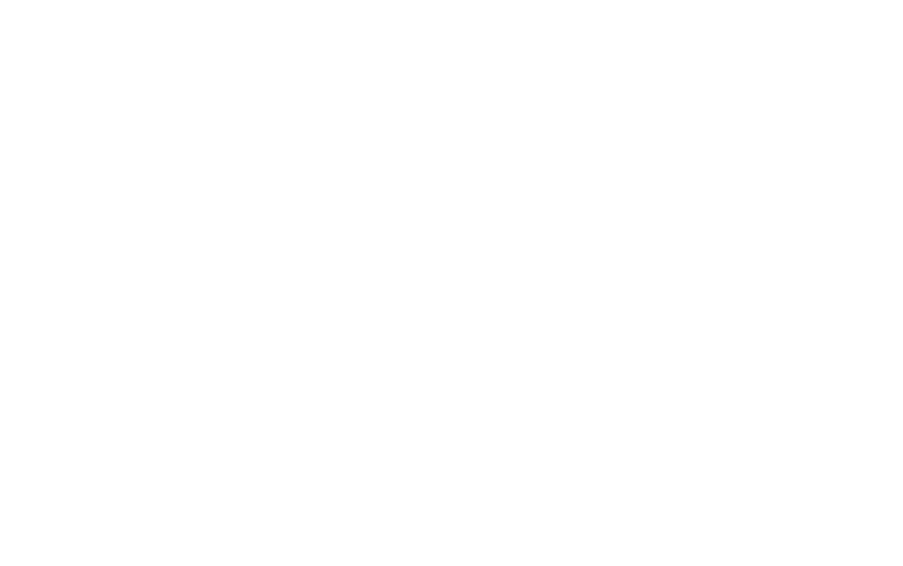
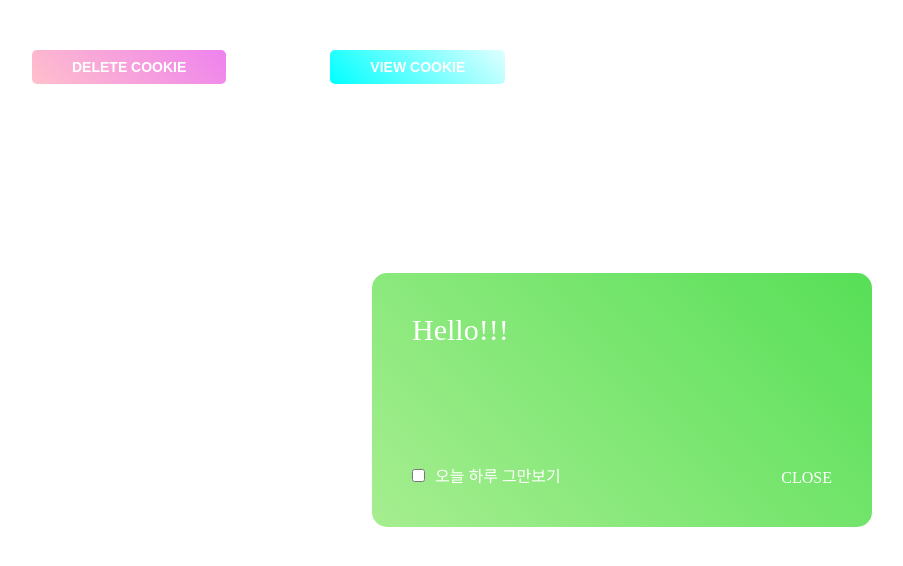
Before and after one commit to Lee-sojung/cookie_popup, a plain HTML site: page index.html in a window 1280 px wide. Shown: the whole page, without its empty margins (18-921 px from the left). Drawn offline with Linux system fonts and the light colour scheme.

Commit message:
step1 cookie popup layout

```diff
--- a/index.html
+++ b/index.html
@@ -8,6 +8,19 @@
     <link rel="stylesheet" href="css/style.css">
     <script defer src="js/cookie_pop.js"></script>
 </head>
+    <a href="#" class="del">DELETE COOKIE</a>
+    <a href="#" class="view">VIEW COOKIE</a>
 
+    <aside id="popup">
+        <div class="content">
+            Hello!!!
+        </div>
+        <div class="wrap">
+            <input type="checkbox" id="ck">
+            <label for="ck">오늘 하루 그만보기</label>
+        </div>
+
+        <a href="#" class="close">CLOSE</a>
+    </aside>
 </body>
 </html>
--- a/scss/_reset.scss
+++ b/scss/_reset.scss
@@ -1,7 +1,3 @@
 *{ margin:0px; padding:0px;  box-sizing:border-box;}
 ul,ol, li{ list-style:none; }
 a{ text-decoration:none; }
-fieldset{ border:none; }
-table{ border-collapse: collapse; }
-.h{ position:absolute; top:-9999px; opacity:0; }
-input, label { vertical-align: middle; }
--- a/scss/style.scss
+++ b/scss/style.scss
@@ -1,3 +1,50 @@
 @charset "UTF-8";
 @import url('https://fonts.googleapis.com/css2?family=Raleway:wght@100&display=swap');
 @import 'reset.scss';
+
+.del{
+   display: inline-block;
+   padding: 10px 40px;
+   margin: 50px;
+   font: bold 14px/1 "arial"; color: #fff;
+   background: linear-gradient(45deg, pink, violet);
+   border-radius: 5px;
+}
+.view{
+   display: inline-block;
+   padding: 10px 40px;
+   margin: 50px;
+   font: bold 14px/1 "arial"; color: #fff;
+   background: linear-gradient(45deg, aqua, lightcyan);
+   border-radius: 5px;
+}
+
+#popup{
+   width: 500px; padding: 40px;
+   position: absolute; top: 50%; left: 50%;
+   transform: translate(-50%, -50%);
+   background: linear-gradient(45deg, rgb(166, 238, 144), rgb(87, 223, 87));
+   border-radius: 15px;
+
+   .content{
+      width: 100%;
+      min-height: 150px;
+      color: #fff;
+      font-size: 30px;
+   }
+
+   .wrap{
+      display: inline-flex; align-items: center;
+
+      input{
+         margin-right: 10px;
+      }
+      label{
+         color: #fff;
+      }
+
+   }
+   .close{
+      position: absolute; bottom: 40px; right: 40px; color: #fff;
+   }
+}
```
Also changed, not shown: css/style.css, 1 other file.
